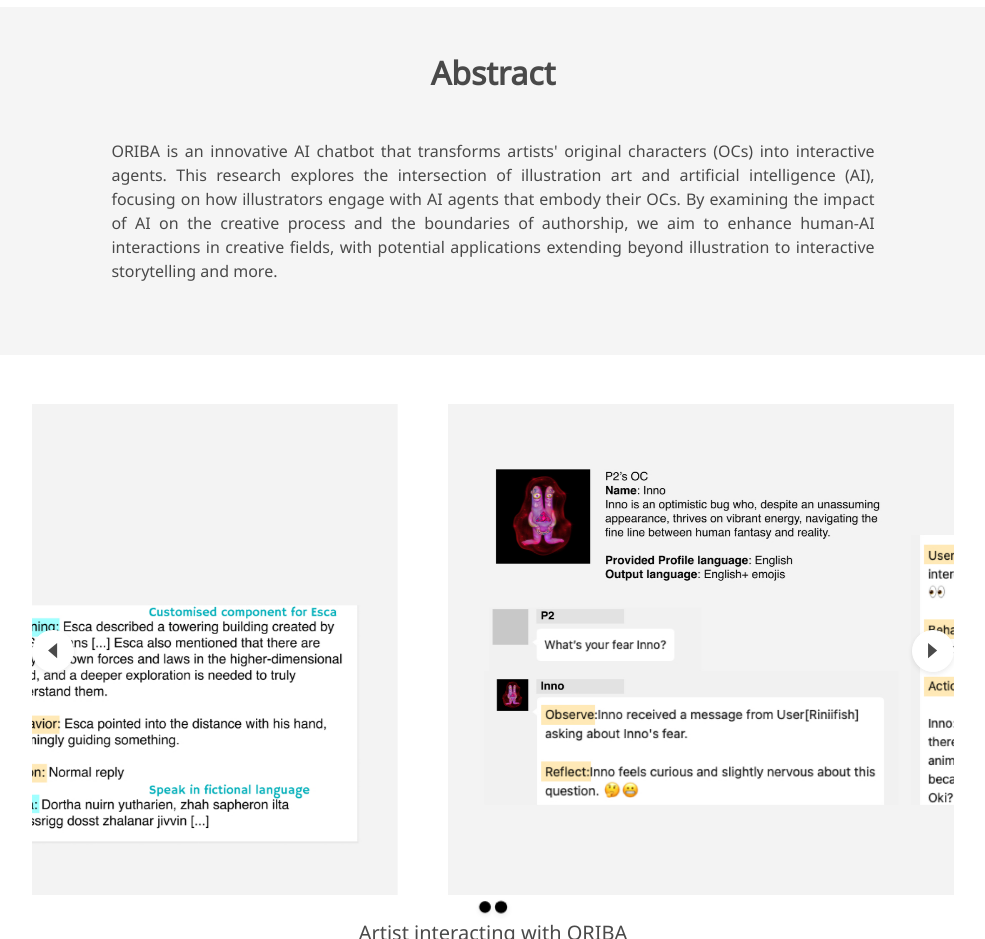
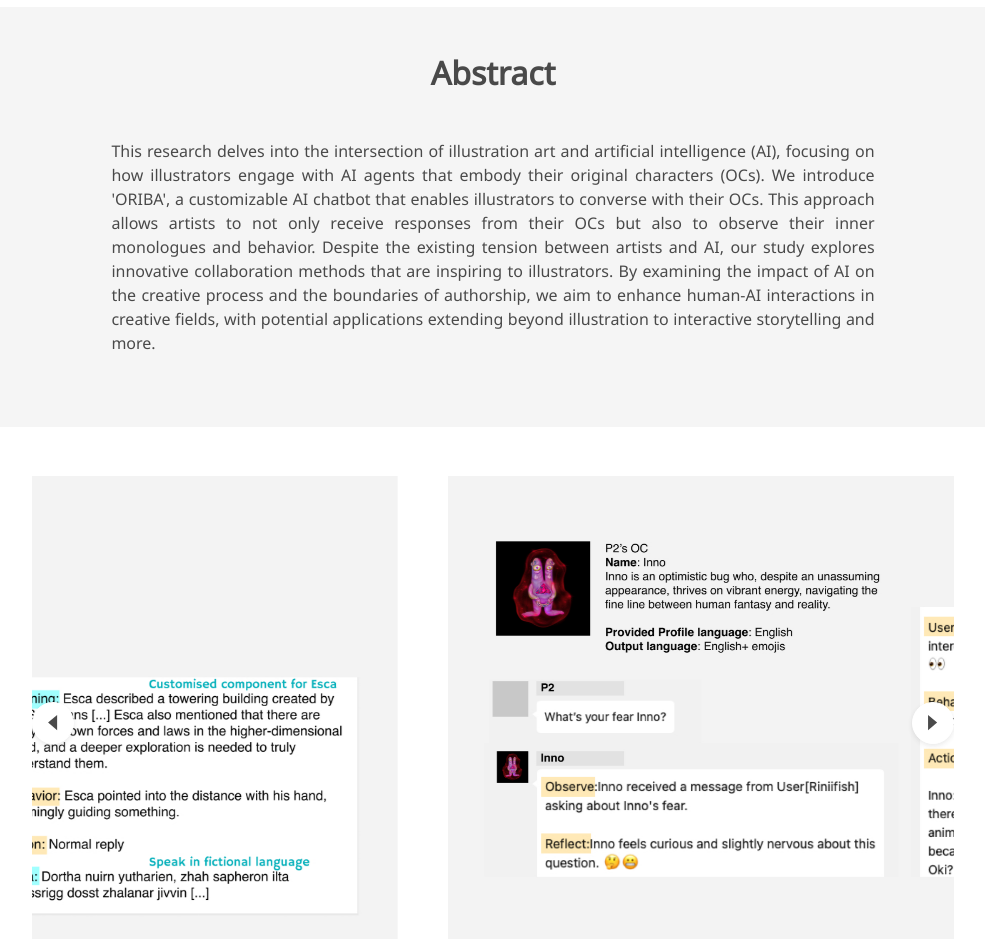
Before and after one commit to sunyuqian1997/ORIBA, a plain HTML site: page index.html in a window 1280 px wide. Shown: the part 1060-1999 px from the top of the page, without its empty margins (147-1132 px from the left). Drawn offline with nearby package versions, Linux system fonts and the light colour scheme; some icons are missing; a web font is replaced by a local one.

Commit message:
update abstract

```diff
--- a/index.html
+++ b/index.html
@@ -141,7 +141,7 @@
             </div>
             <br>
           <p>
-            ORIBA is an innovative AI chatbot that transforms artists' original characters (OCs) into interactive agents. This research explores the intersection of illustration art and artificial intelligence (AI), focusing on how illustrators engage with AI agents that embody their OCs. By examining the impact of AI on the creative process and the boundaries of authorship, we aim to enhance human-AI interactions in creative fields, with potential applications extending beyond illustration to interactive storytelling and more.
+          This research delves into the intersection of illustration art and artificial intelligence (AI), focusing on how illustrators engage with AI agents that embody their original characters (OCs). We introduce 'ORIBA', a customizable AI chatbot that enables illustrators to converse with their OCs. This approach allows artists to not only receive responses from their OCs but also to observe their inner monologues and behavior. Despite the existing tension between artists and AI, our study explores innovative collaboration methods that are inspiring to illustrators. By examining the impact of AI on the creative process and the boundaries of authorship, we aim to enhance human-AI interactions in creative fields, with potential applications extending beyond illustration to interactive storytelling and more.
           </p>
         </div>
           <!-- <div class="columns is-centered">
```
